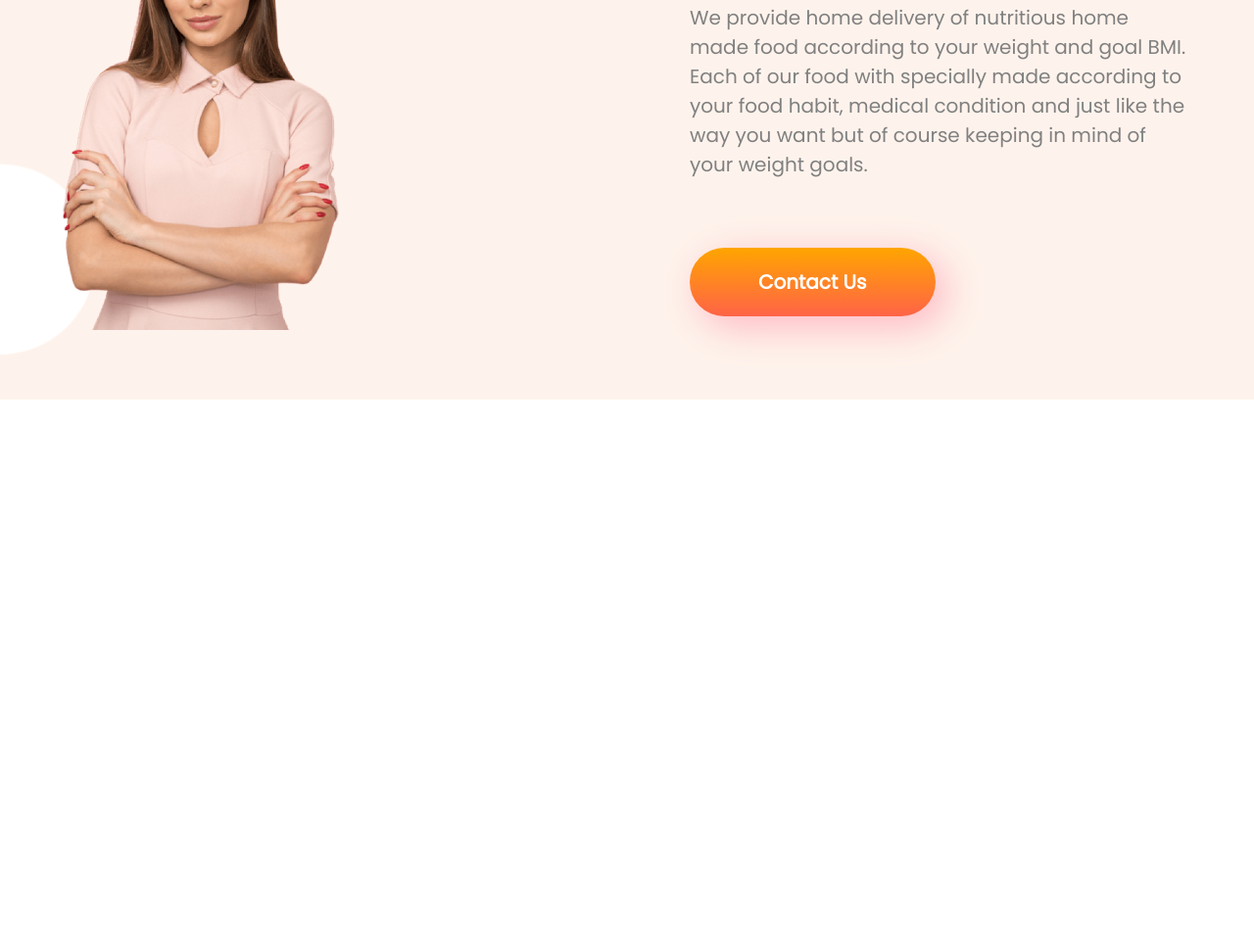
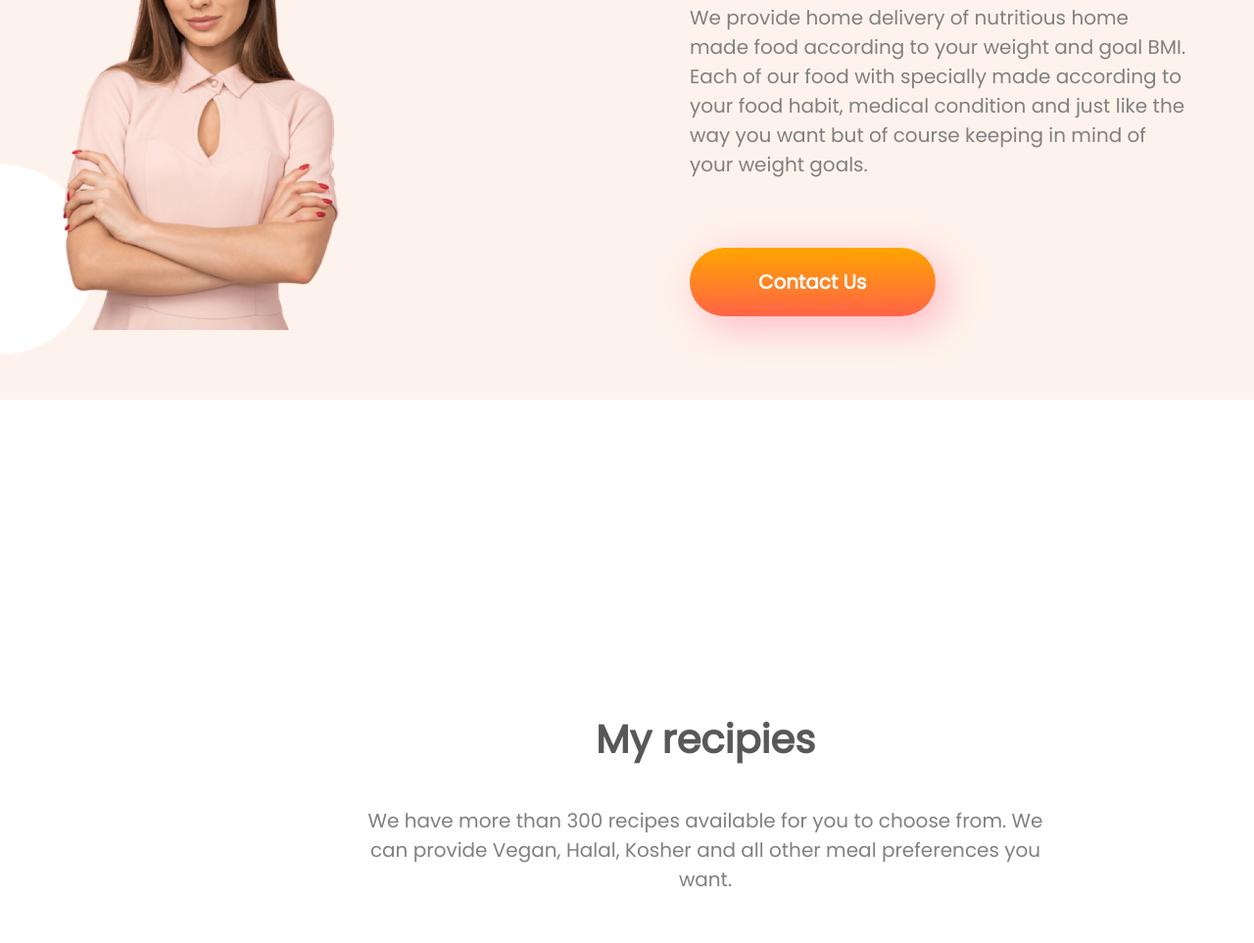
Before and after one commit to kazisabrina/food-network-assignment, a plain HTML site: page index.html in a window 1280 px wide. Shown: the part 890-1853 px from the top of the page at 98% size. Before the commit the page ends 1298 px from the top, so only its background shows below. Drawn offline with Linux system fonts and the light colour scheme.

Commit message:
recipe title added

```diff
--- a/index.html
+++ b/index.html
@@ -22,14 +22,17 @@
                 healthy and delicious food that's made only for you!</p>
             <a class="link-button" target="_blank" href="https://www.foodpanda.com.bd/">Order Food</a>
         </div>
+
         <div class="half-width">
             <img src="images/pic1.png" alt="">
         </div>
     </section>
+
     <section class="middle-part">
         <div class="half-width">
             <img src="images/pic2.png" alt="">
         </div>
+
         <div class="half-width">
             <h1>About Us</h1>
             <p>We provide home delivery of nutritious home made food according to your weight and goal BMI.
@@ -41,6 +44,12 @@
                 href="https://www.linkedin.com/in/kazi-sabrina-afroze-3166a4154/">Contact Us</a>
         </div>
     </section>
+
+    <section class="recipe-title">
+        <h2>My recipies</h2>
+        <p>We have more than 300 recipes available for you to choose from. We can provide Vegan, Halal, Kosher and all
+            other meal preferences you want.</p>
+    </section>
 </body>
 
 </html>
--- a/style.css
+++ b/style.css
@@ -4,6 +4,13 @@ body{
 }
 h1{
     font-size: 50px;
+    font-weight: bolder;
+    line-height: 30px;
+    color: rgb(88, 88, 88);
+}
+h2{
+    padding-top: 5%;
+    font-size: 40px;
     font-weight: bolder;
     line-height: 30px;
     color: rgb(88, 88, 88);
@@ -47,3 +54,17 @@ p{
 .middle-part img{
     width:55%;
 }
+.recipe-title{
+    display: flex;
+    flex-direction: column;
+    justify-content: center;
+    align-items: center;
+    text-align: center;
+    padding: 0px;
+    position: absolute;
+    width: 706px;
+    height: 159px;
+    left: 367px;
+    top: 1574px;
+    margin-top: 5%;
+}
```
